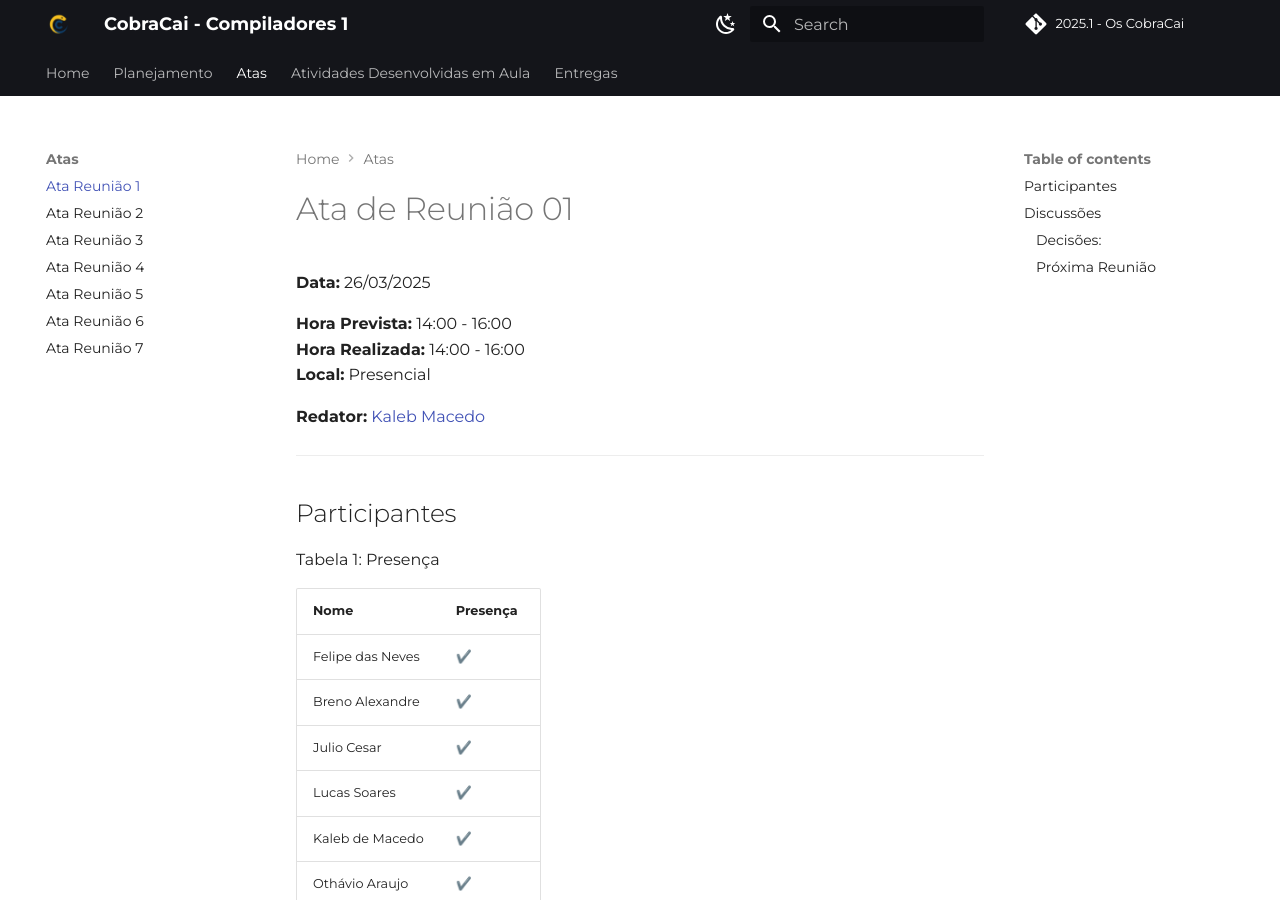
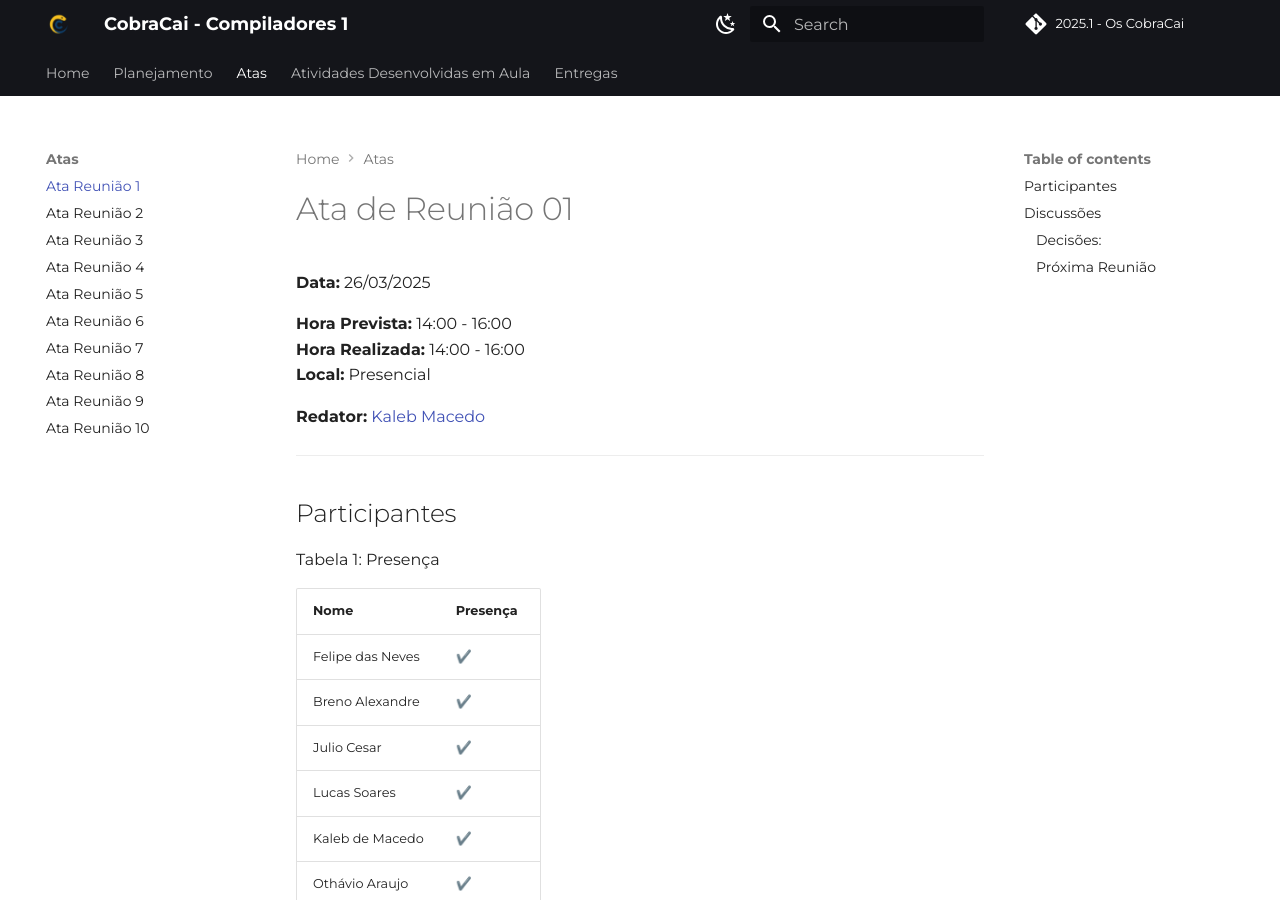
Before and after one commit to FelipeFreire-gf/compiladores, an MkDocs documentation site: the page built from docs/atas-reuniao/ata-reuniao-1.md, in a window 1280 px wide and 900 px high. Built offline with MkDocs 1.6.1 and Material for MkDocs 9.7.7, drawn with Linux system fonts in a browser that asks for light colours; comment, search, counter and statistics services are not loaded; some of the changed lines change nothing that is shown.

Commit message:
adicao dos documentos das aulas2

```diff
--- a/mkdocs.yml
+++ b/mkdocs.yml
@@ -23,6 +23,9 @@
         - Ata Reunião 5: "atas-reuniao/ata-reuniao-5.md"
         - Ata Reunião 6: "atas-reuniao/ata-reunicao-6.md"
         - Ata Reunião 7: "atas-reuniao/ata-reuniao-7.md"
+        - Ata Reunião 8: "atas-reuniao/ata-reuniao-8.md"
+        - Ata Reunião 9: "atas-reuniao/ata-reuniao-9.md"
+        - Ata Reunião 10: "atas-reuniao/ata-reuniao-10.md"
 
   - Atividades Desenvolvidas em Aula:
       - Projeto Aula 1: "documento-aula/documento-aula1.md"
@@ -30,6 +33,11 @@
       - Projeto Aula 3: "documento-aula/documento-aula3.md"
       - Projeto Aula 4: "documento-aula/documento-aula4.md"
       - Projeto Aula 5: "documento-aula/documento-aula5.md"
+      - Projeto Aula 6: "documento-aula/documento-aula5.md"
+      - Projeto Aula 7: "documento-aula/documento-aula5.md"
+      - Projeto Aula 8: "documento-aula/documento-aula5.md"
+      - Projeto Aula 9: "documento-aula/documento-aula5.md"
+      - Projeto Aula 10: "documento-aula/documento-aula10.md"
 
   - Entregas:
     - Entrega 1: "entregas/entregas1.md"
```
